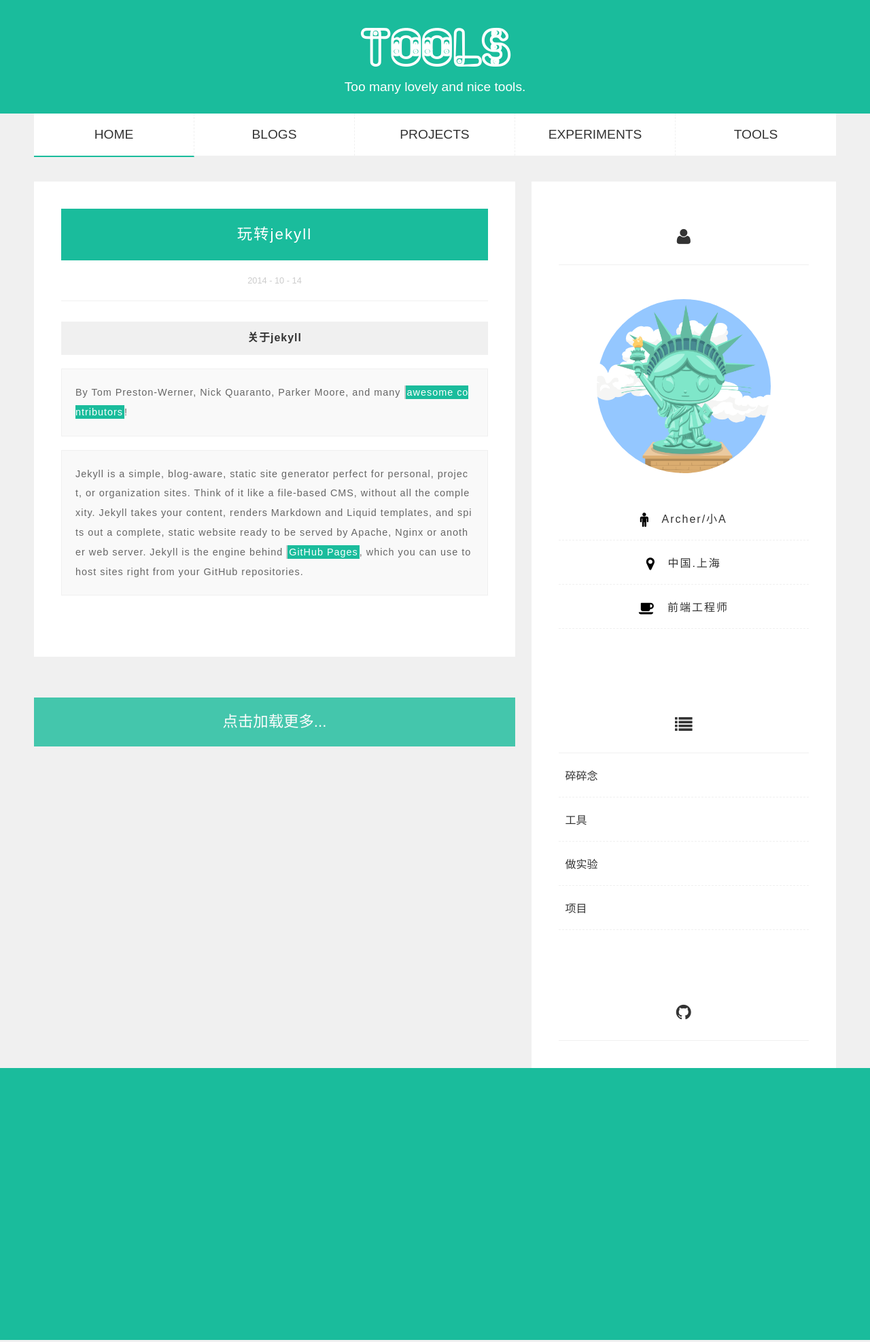
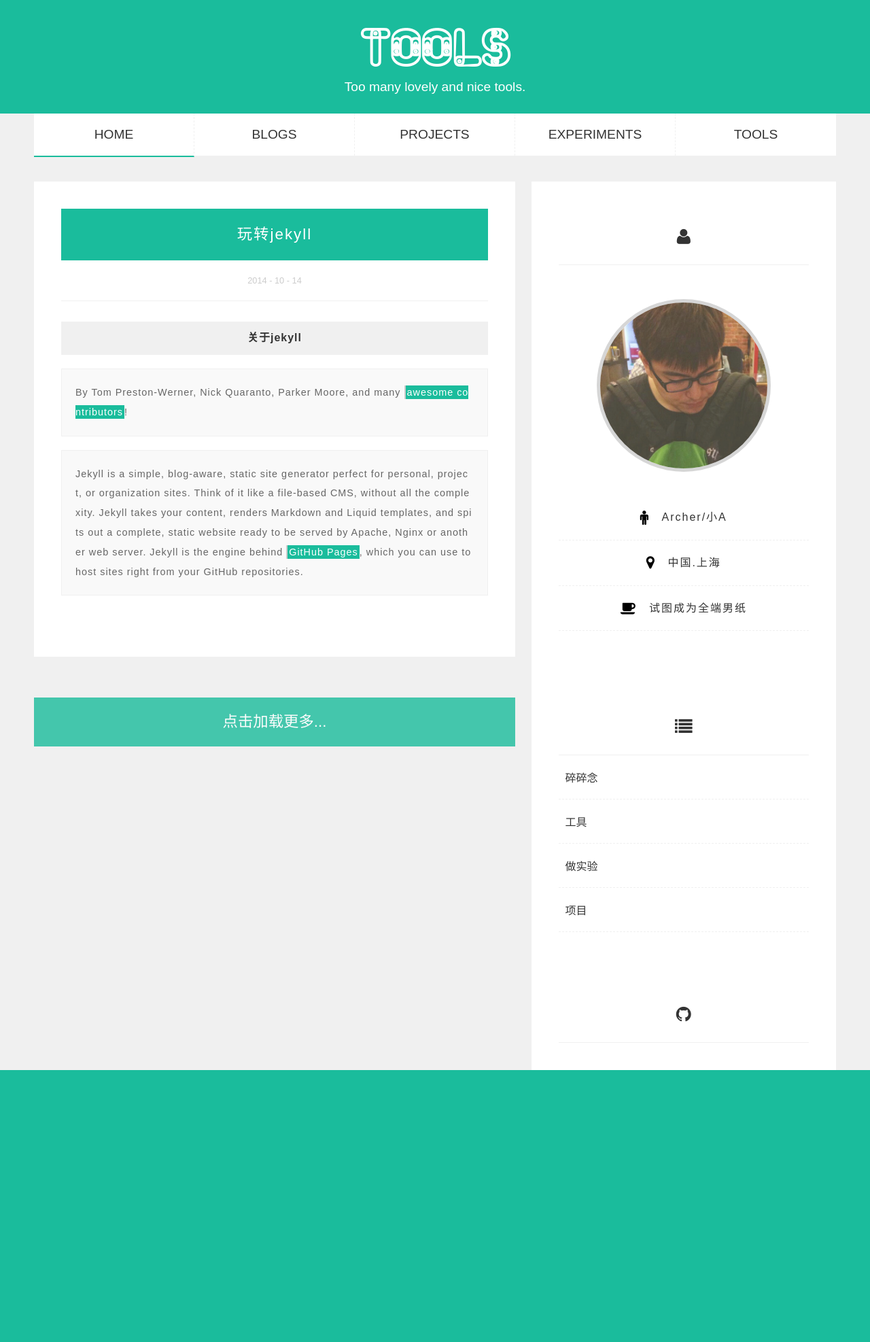
Before and after one commit to qddegtya/qddegtya.github.io, a Jekyll site: the page built from tools.html, in a window 1280 px wide. Shown: the whole page at 68% size. Built offline with Jekyll 4.4.1, drawn with Linux system fonts in a browser that asks for light colours; nearby versions of some CDN libraries.

Commit message:
修复侧栏头像bug
修复侧栏头像bug

```diff
--- a/_includes/index_sidebar.html
+++ b/_includes/index_sidebar.html
@@ -2,12 +2,12 @@
     <div class="sidebar_item sidebar--about">
         <h3 class="sidebar__title"><i class="fa fa-user fa-lg"></i></h3>
         <div class="aboutarcher">
-            <img src="../assets/images/avatar.png" class="myavatar">
+            <img src="../assets/images/avatar.jpg">
         </div>
         <ul class="archermeta">
             <li><i class="fa fa-male fa-lg"></i> <span class="archermeta--des">Archer/小A</span></li>
             <li><i class="fa fa-map-marker fa-lg"></i> <span class="archermeta--des">中国.上海</span></li>
-            <li><i class="fa fa-coffee fa-lg"></i> <span class="archermeta--des">前端工程师</span></li>
+            <li><i class="fa fa-coffee fa-lg"></i> <span class="archermeta--des">试图成为全端男纸</span></li>
         </ul>
     </div>
 
--- a/assets/css/theme.css
+++ b/assets/css/theme.css
@@ -53,7 +53,9 @@
 .clearright{
     clear: right;
 }
-
+img{
+    width: 100%;
+}
 
 
 
@@ -394,14 +396,22 @@
     font-size: 1.0rem;
 }
 .aboutarcher {
-    padding: 50px;
     text-align: center;
+    margin-top: 50px;
+    margin-bottom: 50px;
 }
 
-.myavatar{
-    width: 256px;
-    height: 256px;
+.aboutarcher img{
+    /*width: 256px;*/
+    max-width: 256px;
     border-radius: 50%;
+    /*width: 100%;*/
+    opacity: 0.8;
+    border: 5px solid #cccccc;
+}
+
+.aboutarcher img:hover{
+    opacity: 1.0;
 }
 
 .archermeta{
@@ -417,6 +427,7 @@
     font-size: 1.0rem;
     color:#333333;
     margin-left: 15px;
+    line-height: 1.6rem;
 }
 
 
```
Also changed, not shown: assets/images/avatar.jpg (added), 7 other files.
